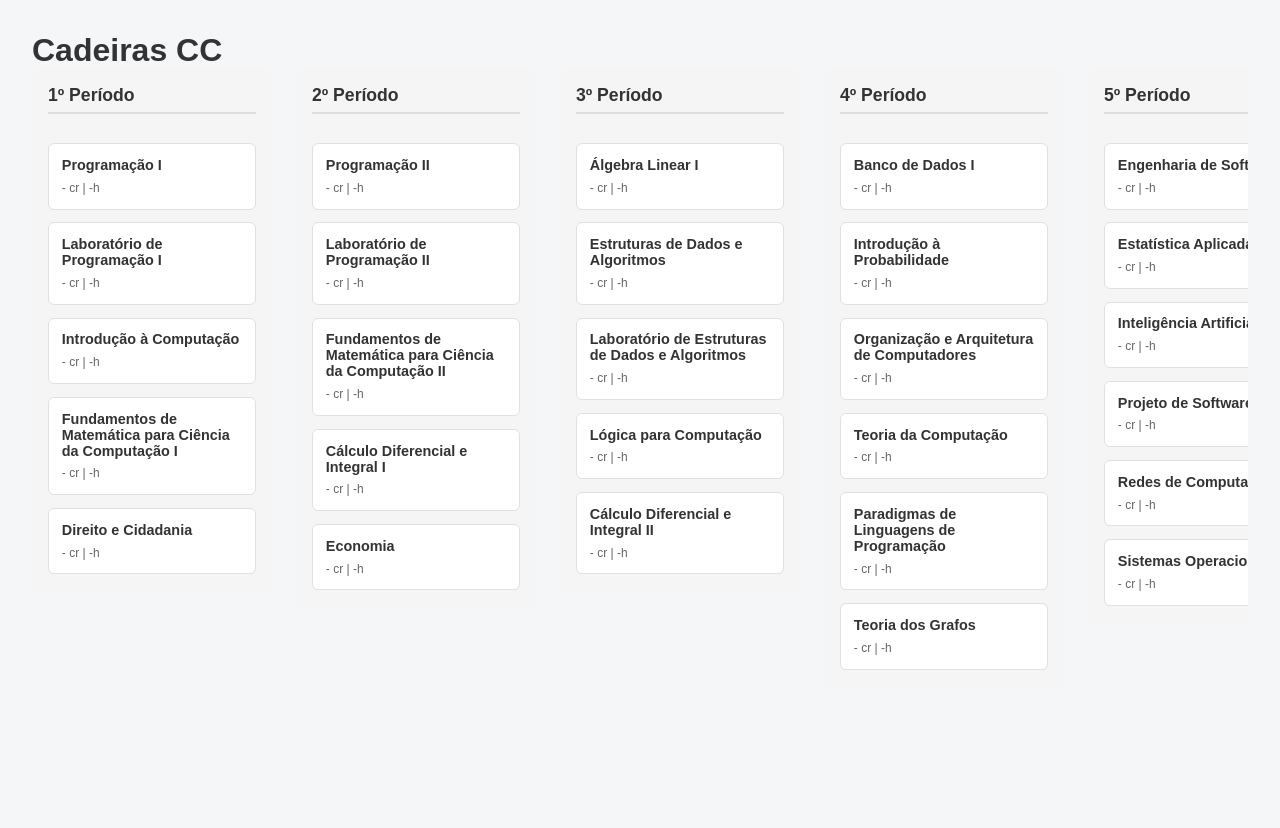
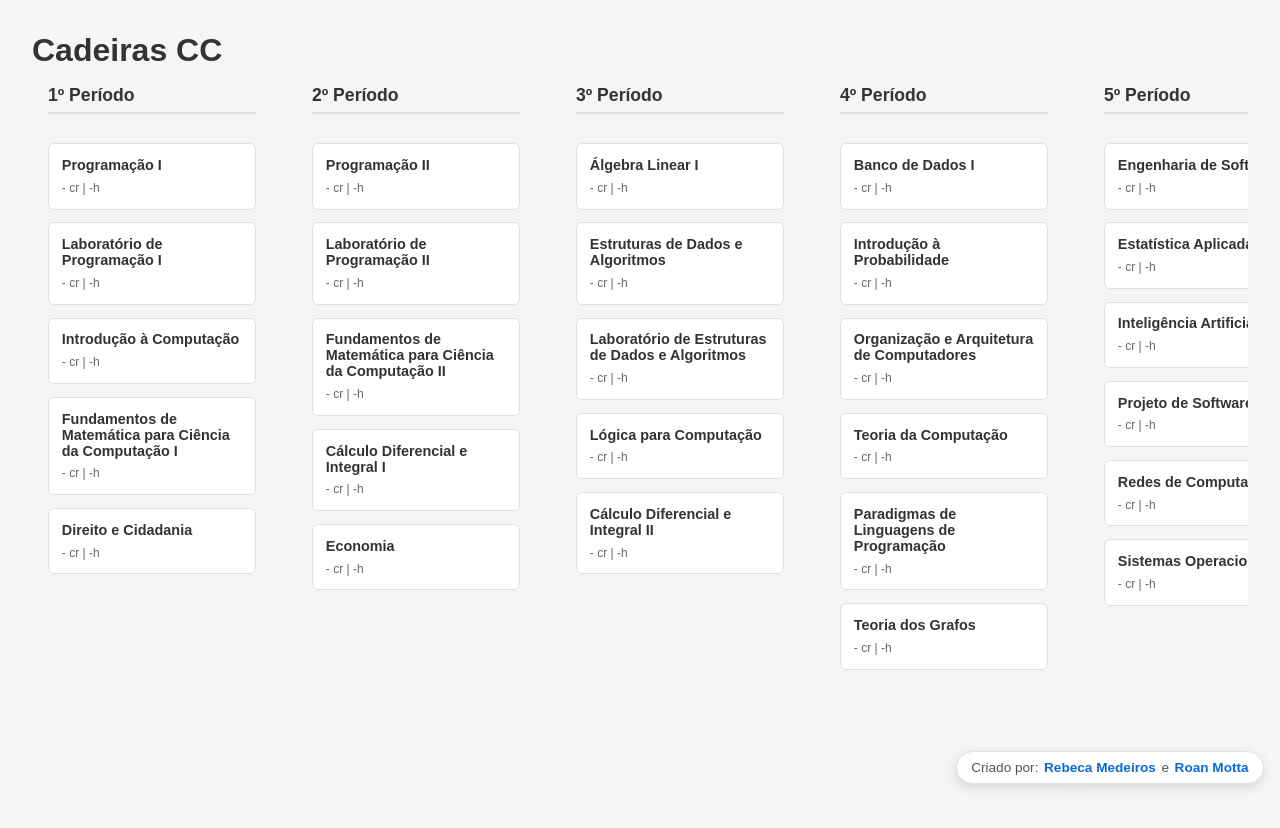
Before and after one commit to rebecamdrs/ufcg-cc-planner, a React (Vite) app: page / in a window 1280 px wide. Shown: the top 828 px of the page. Before the commit the page ends 800 px from the top, so only its background shows below. Built offline with nearby package versions, Linux system fonts and the light colour scheme; no server answers.

Commit message:
fix: fix de add cadeira embaixo de ultima, adicao de rodape de autores

```diff
--- a/src/App.css
+++ b/src/App.css
@@ -14,13 +14,13 @@
 
 .coluna-periodo {
   min-width: 240px;
+  min-height: 90vh;
   background-color: #f5f5f5;
   border-radius: 8px;
   padding: 1rem;
   display: flex;
   flex-direction: column;
   gap: 1rem;
-  min-height: 300px;
 }
 
 .card-cadeira {
@@ -31,3 +31,32 @@
   cursor: grab;
   user-select: none;
 }
+
+.rodape-autores {
+  position: fixed;
+  bottom: 1rem;
+  right: 1rem;
+  background-color: #ffffff;
+  padding: 0.5rem 0.9rem;
+  border-radius: 20px;
+  box-shadow: 0 4px 12px rgba(0, 0, 0, 0.12);
+  border: 1px solid #e0e0e0;
+  font-size: 0.85rem;
+  color: #555;
+  z-index: 1000;
+  display: flex;
+  align-items: center;
+  gap: 0.35rem;
+}
+
+.rodape-autores a {
+  color: #0969da;
+  text-decoration: none;
+  font-weight: 600;
+  transition: color 0.2s ease;
+}
+
+.rodape-autores a:hover {
+  text-decoration: underline;
+  color: #033d8b;
+}
--- a/src/App.jsx
+++ b/src/App.jsx
@@ -58,6 +58,24 @@ function App() {
           />
         ))}
       </div>
+      <footer className="rodape-autores">
+        Criado por:{' '}
+        <a
+          href="https://github.com/rebecamdrs"
+          target="_blank"
+          rel="noopener noreferrer"
+        >
+          Rebeca Medeiros
+        </a>{' '}
+        e{' '}
+        <a
+          href="https://github.com/roanmotta"
+          target="_blank"
+          rel="noopener noreferrer"
+        >
+          Roan Motta
+        </a>
+      </footer>
     </div>
   );
 }
--- a/src/components/ColunaPeriodo.jsx
+++ b/src/components/ColunaPeriodo.jsx
@@ -35,6 +35,7 @@ const styles = {
     lista: {
         display: 'flex',
         flexDirection: 'column',
-        gap: '0.8rem'
+        gap: '0.8rem',
+        flexGrow: 1
     }
 };
```
Also changed, not shown: 1 other file (tests, documents, lock files or other folders).
